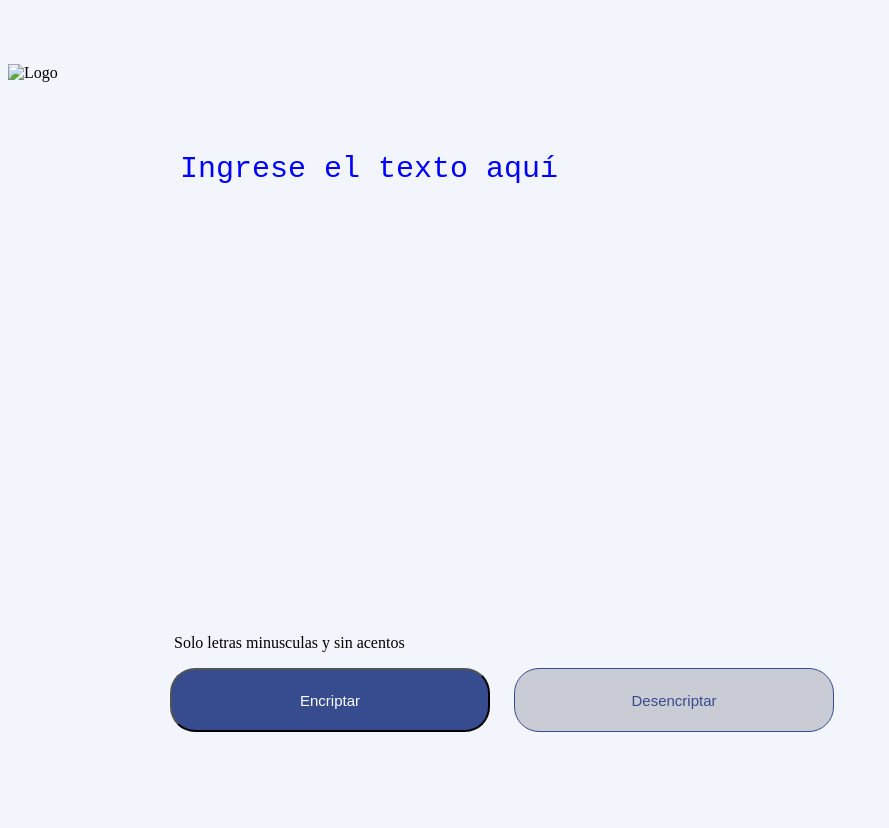
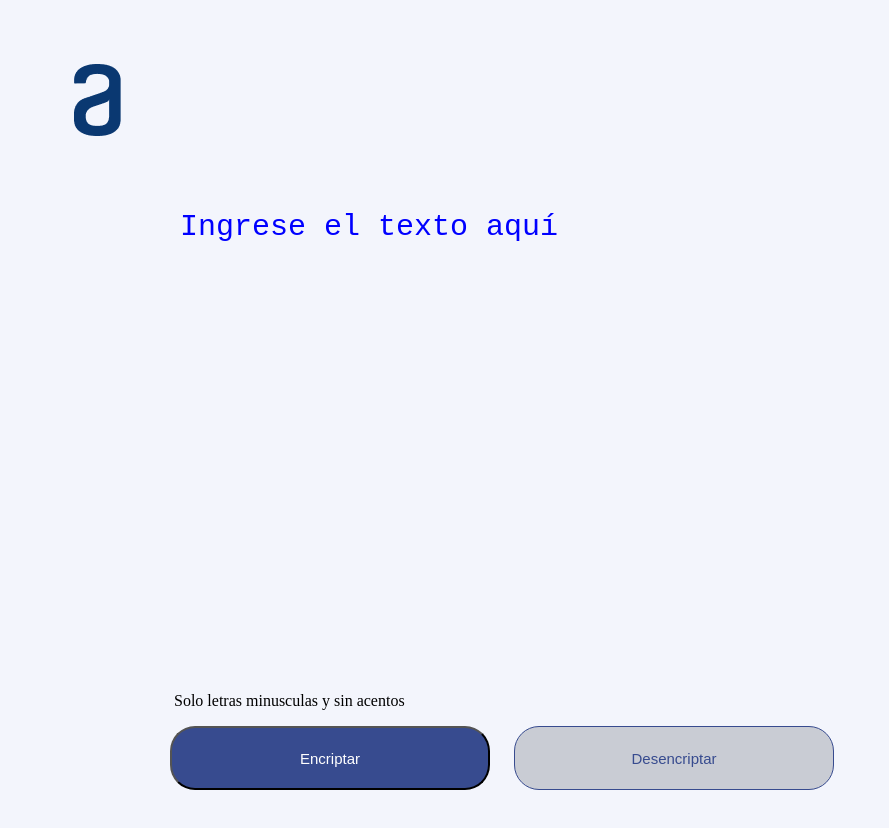
Before and after one commit to Emiliomuci/Desencriptador, a plain HTML site: page index.html in a window 1280 px wide. Shown: the top 828 px of the page, without its empty margins (0-889 px from the left). Drawn offline with Linux system fonts and the light colour scheme.

Commit message:
Update index.html

```diff
--- a/index.html
+++ b/index.html
@@ -8,7 +8,7 @@
 </head>
 <body>
     <header class="imagen-logo">
-        <img class = "imagen"src="../imagenes/Logo.png" alt="Logo">
+        <img class = "imagen"src="Logo.png" alt="Logo">
     </header>
 <main class="main">
     <section class="datos">
```
